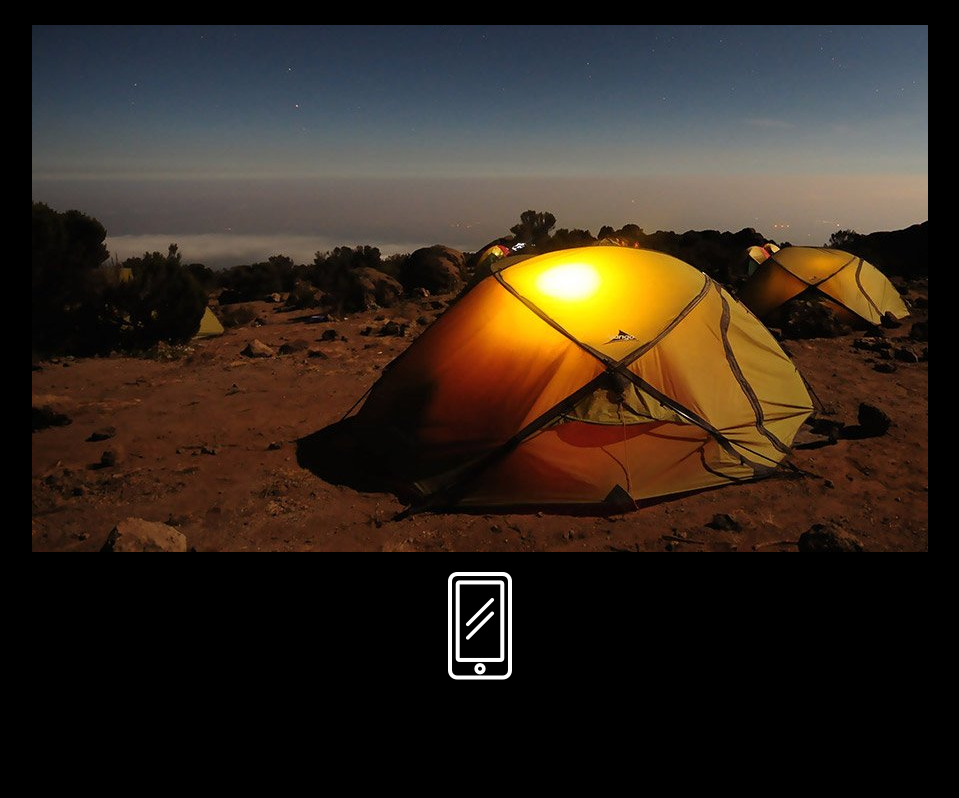
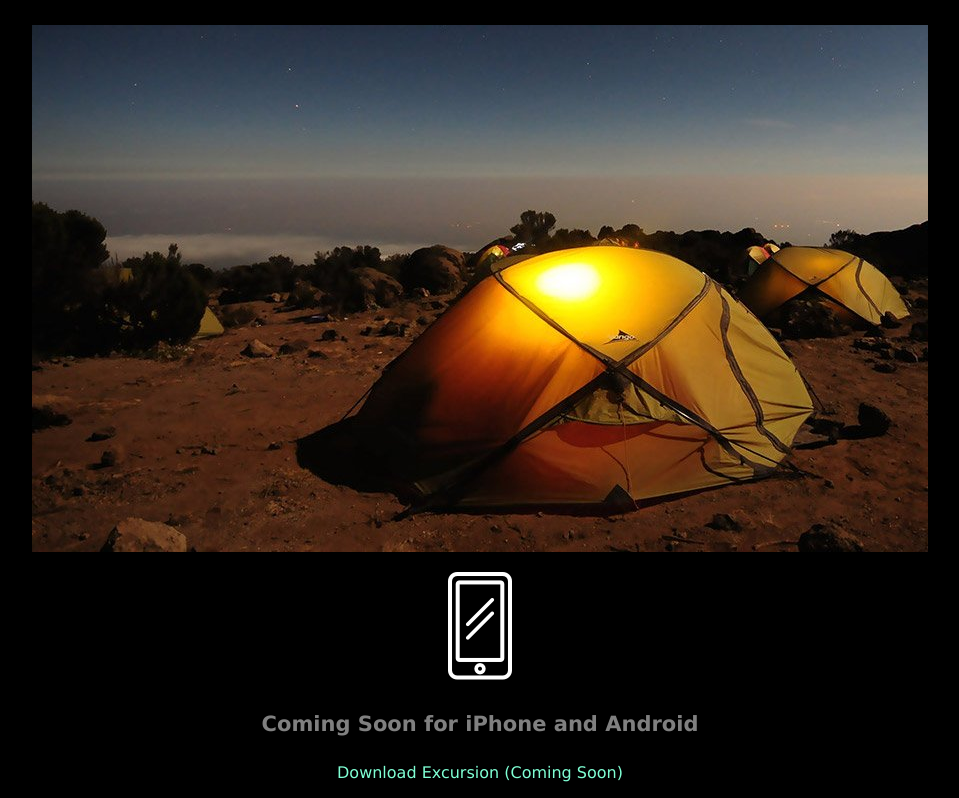
Before and after one commit to jeandre-visser/excursion, a plain HTML site: page index.html/index.html in a window 1280 px wide. Shown: the part 460-1258 px from the top of the page, without its empty margins (160-1119 px from the left). Before the commit the page ends 1160 px from the top, so only its background shows below. Drawn offline with Linux system fonts and the light colour scheme; files whose address does not match are found by name.

Commit message:
Added footer text

```diff
--- a/index.html/index.html
+++ b/index.html/index.html
@@ -20,7 +20,8 @@
 <p><img src="C:\Users\Jeandre\Desktop\codecademy\projects\excursion\resources\css\images\camp.jpg"></p>
 <p><img src="C:\Users\Jeandre\Desktop\codecademy\projects\excursion\resources\css\images\phone.png"></p>
 
-
+<h4 class="header--subheader">Coming Soon for iPhone and Android</h4>
+<p><a class="link--cta">Download Excursion (Coming Soon)</a></p>
 
 </body>
 
```
